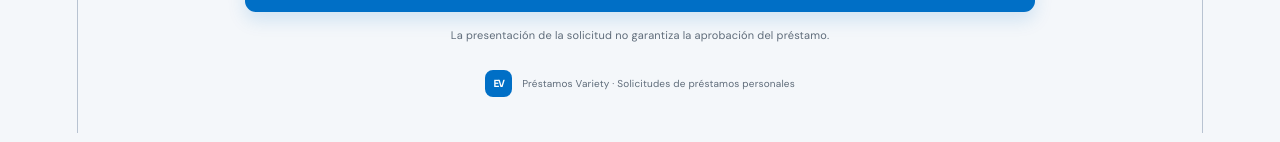
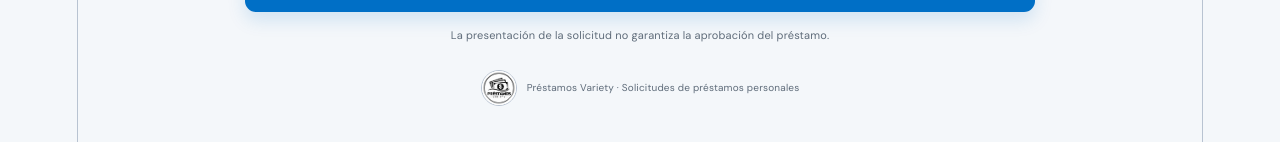
Before and after one commit to ElectroVariety/electro-variety-prestamos, a React (Vite) app: page / in a window 1280 px wide. Shown: the part 3489-3631 px from the top of the page. Built offline with nearby package versions, Linux system fonts and the light colour scheme; no server answers.

Commit message:
Actualizar confirmacion y logo del formulario

```diff
--- a/src/App.css
+++ b/src/App.css
@@ -512,12 +512,15 @@ select:focus-visible {
   text-align: center;
 }
 
-.brand-mark.small {
-  flex-basis: 27px;
-  width: 27px;
-  height: 27px;
-  border-radius: 8px;
-  font-size: 10px;
+.footer-logo {
+  display: block;
+  flex: 0 0 36px;
+  width: 36px;
+  height: 36px;
+  object-fit: contain;
+  border: 1px solid var(--brand-silver);
+  border-radius: 50%;
+  background: #fff;
 }
 
 @keyframes appear {
--- a/src/App.tsx
+++ b/src/App.tsx
@@ -396,11 +396,7 @@ function App() {
       if (!data || data.success !== true) {
         throw new Error(data?.error || 'El servidor no confirmó el registro de la solicitud.')
       }
-      setSubmitMessage(
-        data.application_id
-          ? `Solicitud recibida correctamente. Número de referencia: ${data.application_id}.`
-          : 'Solicitud recibida correctamente.',
-      )
+      setSubmitMessage('La solicitud se envió correctamente.')
       form.reset()
       setSelectedFiles({})
       setUploadResetKey((current) => current + 1)
@@ -968,7 +964,7 @@ function App() {
       </form>
 
       <footer className="site-footer">
-        <div className="brand-mark small">EV</div>
+        <img className="footer-logo" src={`${import.meta.env.BASE_URL}prestamos-variety-logo.jpg`} alt="Préstamos Variety" />
         <span>Préstamos Variety · Solicitudes de préstamos personales</span>
       </footer>
     </main>
```
